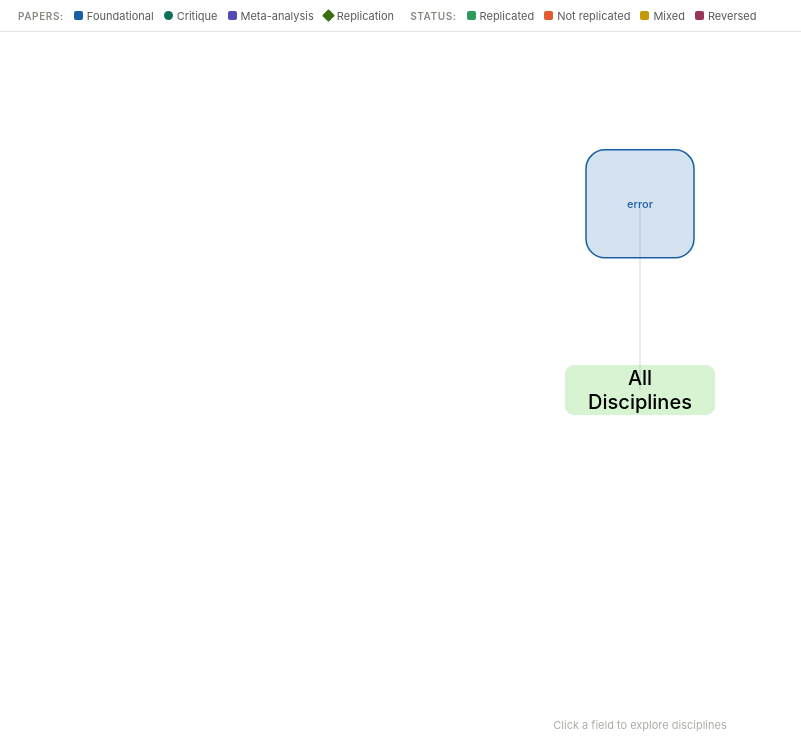
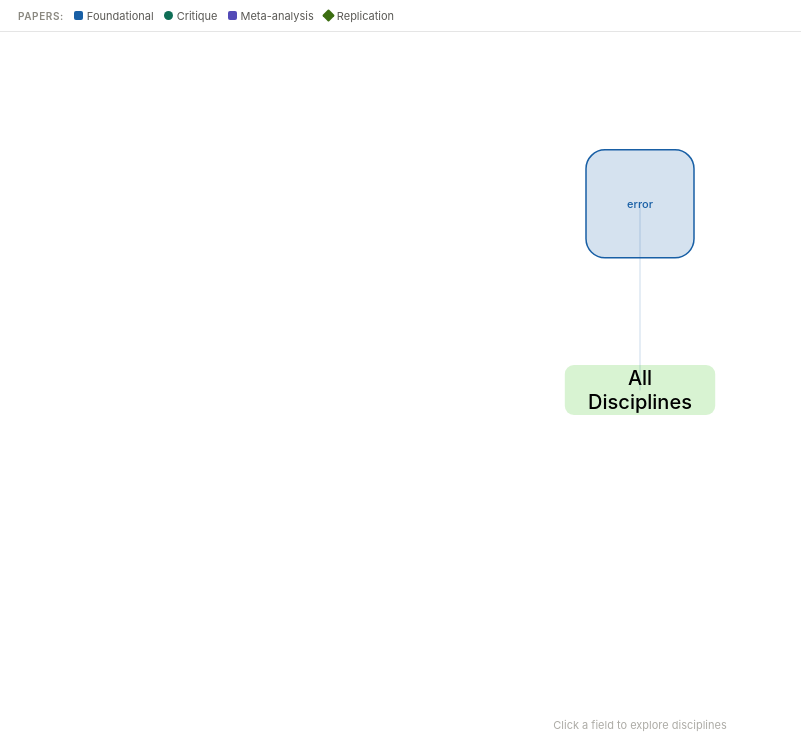
Before and after one commit to forrtproject/lighthouse, a Flask app: page / in a window 1280 px wide. Shown: the part 52-800 px from the top of the page, without its empty margins (0-801 px from the left). Run offline with Flask 3, Linux system fonts and the light colour scheme; parts of the project's set-up code (start-up, migrations or seed data) failed here and were passed over.

Commit message:
comment out code for status legend and borders

```diff
--- a/static/js/app.js
+++ b/static/js/app.js
@@ -106,7 +106,7 @@ function makeSvgEl(tag, attrs) {
   return el;
 }
 
-function makeNode({ id, x, y, r, color, lines, fs=12, kind='normal', statusColor=null, onClick }) {
+function makeNode({ id, x, y, r, color, lines, fs=12, kind='normal', onClick }) {
   const g = document.createElementNS(NS, 'g');
   g.setAttribute('class', 'lh-node' + (kind==='anchor'?' lh-anchor':''));
   g.setAttribute('transform', `translate(${x},${y})`);
@@ -129,16 +129,16 @@ function makeNode({ id, x, y, r, color, lines, fs=12, kind='normal', statusColor
   });
   g.appendChild(rect);
 
-  // Status ring (outer rounded rect)
-  if (statusColor && kind !== 'anchor') {
-    const pad = 5;
-    const ring = makeSvgEl('rect', {
-      x:-(rw/2+pad), y:-(rh/2+pad), width:rw+pad*2, height:rh+pad*2, rx:cornerR+pad,
-      fill: 'none', stroke: statusColor, 'stroke-width': '2',
-      'stroke-opacity': '0.5', 'stroke-dasharray': '4 3',
-    });
-    g.insertBefore(ring, rect);
-  }
+  // // Status ring (outer rounded rect)
+  // if (statusColor && kind !== 'anchor') {
+  //   const pad = 5;
+  //   const ring = makeSvgEl('rect', {
+  //     x:-(rw/2+pad), y:-(rh/2+pad), width:rw+pad*2, height:rh+pad*2, rx:cornerR+pad,
+  //     fill: 'none', stroke: statusColor, 'stroke-width': '2',
+  //     'stroke-opacity': '0.5', 'stroke-dasharray': '4 3',
+  //   });
+  //   g.insertBefore(ring, rect);
+  // }
 
   const lh = (fs + 3.5);
   const startY = -((lines.length - 1) * lh) / 2;
@@ -413,7 +413,7 @@ function drawEffectsLayout(effects, anchorLabel) {
     const tx  = startX + col * colW;
     const ty  = effectsPerCol === 1 ? VH / 2
       : startY + (row / (effectsPerCol - 1 || 1)) * spread;
-    const sc  = STATUS_COLORS[eff.status] || STATUS_COLORS.unknown;
+    // const sc  = STATUS_COLORS[eff.status] || STATUS_COLORS.unknown;
 
     let lines = wrap(eff.name, wrapCh);
     let r;
@@ -433,7 +433,7 @@ function drawEffectsLayout(effects, anchorLabel) {
     const node = makeNode({
       id:'eff_'+i, x:tx, y:ty, r,
       color:discColor, lines, fs:nodeFs,
-      statusColor:sc,
+      // statusColor:sc,
       onClick:()=>openEffect(eff.id),
     });
     spawnNode(node, dAnchorX, dAnchorY, tx, ty, r, 60 + i * delayStep);
--- a/templates/index.html
+++ b/templates/index.html
@@ -40,13 +40,13 @@
       <span class="leg-item"><span class="leg-dot" style="background:#534AB7"></span>Meta-analysis</span>
       <span class="leg-item"><span class="leg-dot leg-diamond" style="background:#3B6D11"></span>Replication</span>
     </div>
-    <div class="leg-group">
+    <!-- <div class="leg-group">
       <span class="leg-label">Status:</span>
       <span class="leg-item"><span class="leg-dot" style="background:#2d9b5c"></span>Replicated</span>
       <span class="leg-item"><span class="leg-dot" style="background:#e05c30"></span>Not replicated</span>
       <span class="leg-item"><span class="leg-dot" style="background:#c49a00"></span>Mixed</span>
       <span class="leg-item"><span class="leg-dot" style="background:#993556"></span>Reversed</span>
-    </div>
+    </div> -->
   </div>
 
   <div id="stage">
```
